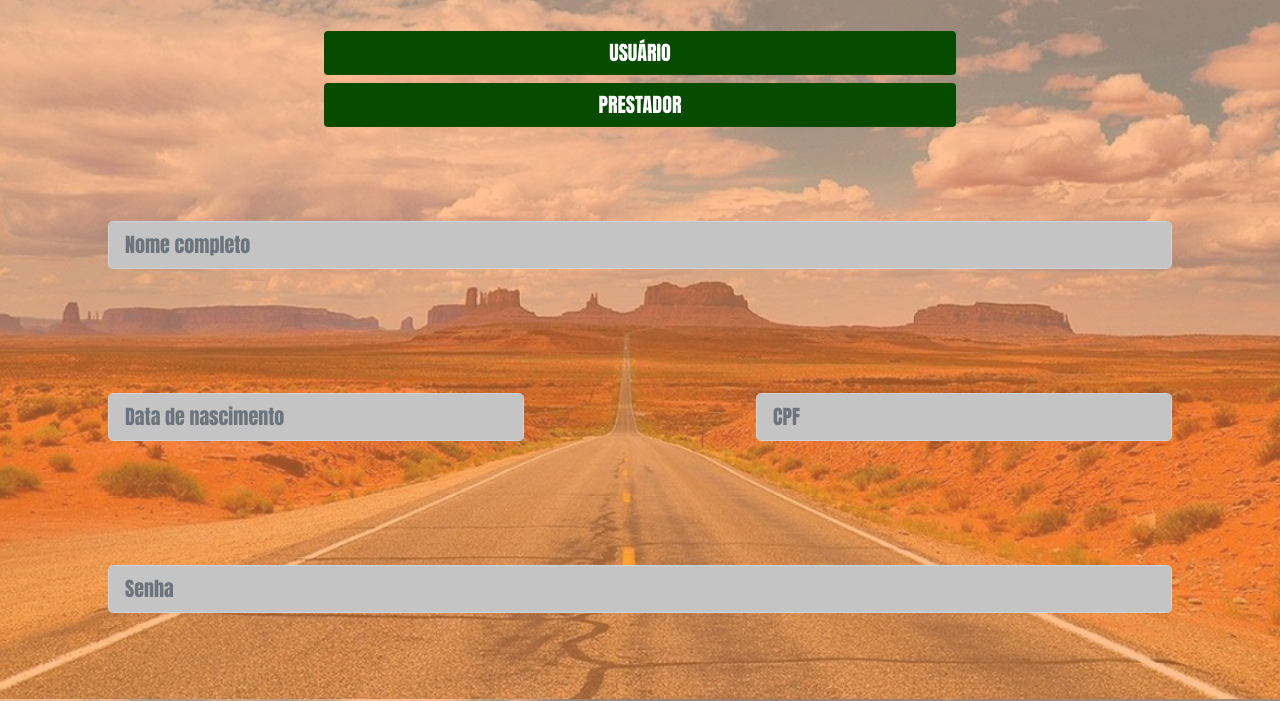
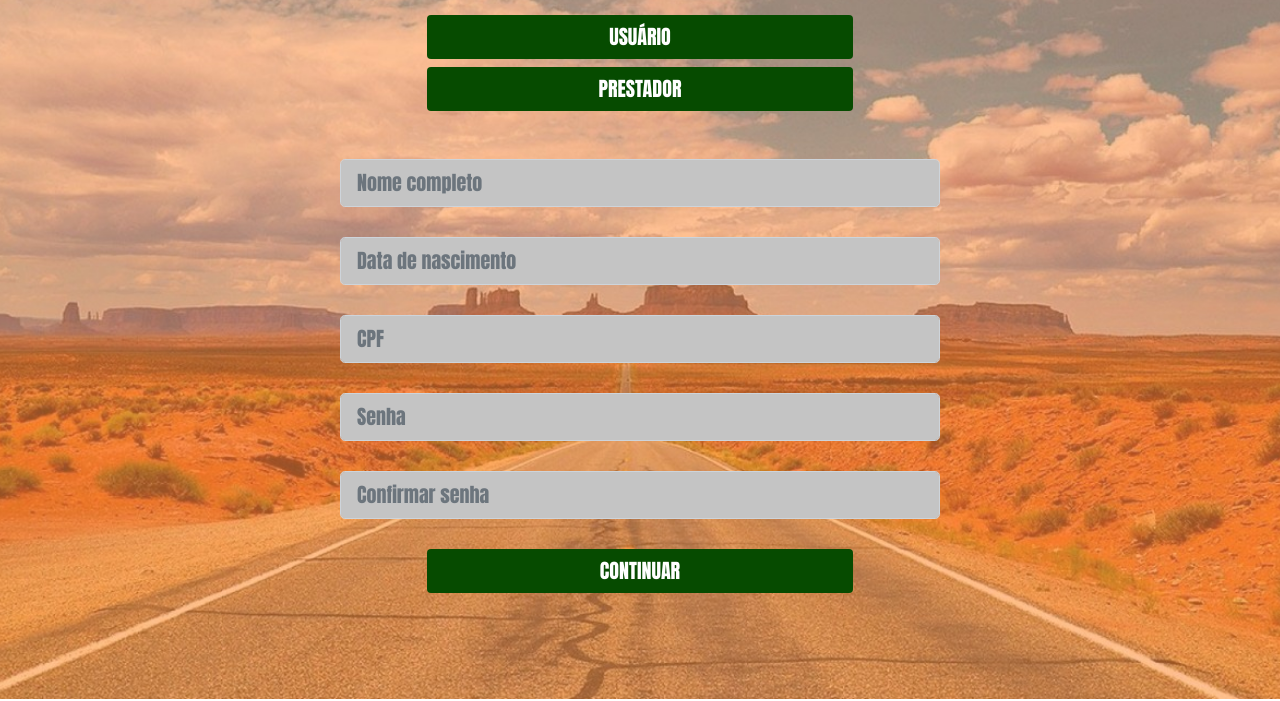
Before and after one commit to rafaelbatista3/HELP, a plain HTML site: page index.html in a window 1280 px wide. Shown: the part 101-802 px from the top of the page. Drawn offline with nearby package versions, Linux system fonts and the light colour scheme.

Commit message:
Update index.html

```diff
--- a/index.html
+++ b/index.html
@@ -11,33 +11,36 @@
 </head>
 
 <body>
-  <form class="row g-3">
   <div class="text">
     <h1>CADASTRO</h1>
   </div>
-    <div class="d-grid gap-2 mb-5 col-6 mx-auto">
+  <div class="d-grid gap-2 mb-5 col-4 mx-auto">
     <button type="submit" class="btn">USUÁRIO</button>
     <button type="submit" class="btn">PRESTADOR</button>
   </div>
-    <div class="mb-5 col-10 mx-auto">
-      <input type="text" class="form-control form-control-lg" id="exampleFormControlInput1" placeholder="Nome completo">
+  <form action="#" class="menu" method="post">
+    <div class="form-group">
+      <input type="text" class="form-control form-control-lg" id="nome" placeholder="Nome completo">
     </div>
-    <div class="mb-5 col-4 mx-auto">
-      <input type="text" class="form-control form-control-lg" id="exampleFormControlInput1" placeholder="Data de nascimento">
+<div class="form-row">
+    <div class="form-group">
+      <input type="text" class="form-control form-control-lg" id="nascimento" placeholder="Data de nascimento">
     </div>
-    <div class="mb-5 col-4 mx-auto">
-      <input type="text" class="form-control form-control-lg" id="exampleFormControlInput1" placeholder="CPF">
+    <div class="form-group">
+      <input type="text" class="form-control form-control-lg" id="cpf" placeholder="CPF">
     </div>
-    <div class="mb-5 col-10 mx-auto">
-      <input type="password" class="form-control form-control-lg" id="exampleFormControlInput1" placeholder="Senha">
     </div>
-    <div class="mb-5 col-10 mx-auto">
-      <input type="password" class="form-control form-control-lg" id="exampleFormControlInput1" placeholder="Confirmar senha">
+    <div class=form-group>
+      <input type="password" class="form-control form-control-lg" id="password" placeholder="Senha">
     </div>
-    <div class="d-grid gap-2 col-6 mx-auto">
+    <div class="form-group">
+      <input type="password" class="form-control form-control-lg" id="password1" placeholder="Confirmar senha">
+    </div>
+
+  </form>
+  <div class="d-grid gap-2 col-4 mx-auto">
     <button type="submit" class="btn">CONTINUAR</button>
   </div>
-  </form>
 </body>
 
 </html>
```
Lines whose indentation alone changed are shown as unchanged.
